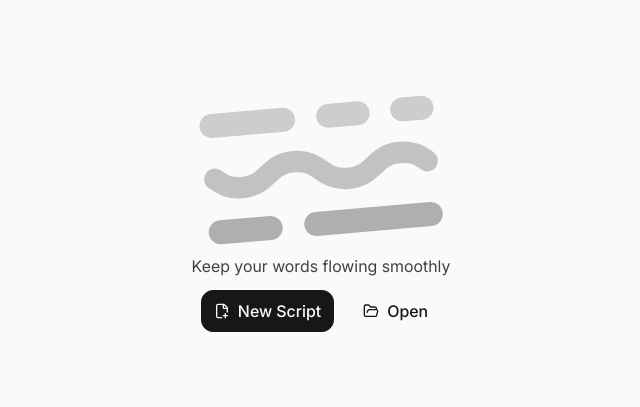
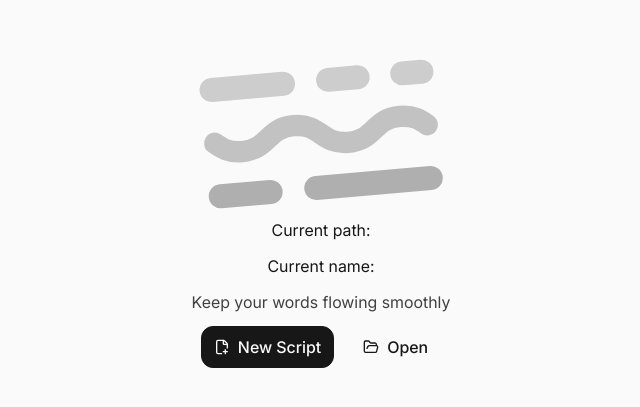
Before and after one commit to domingasp/flowscript, a Vue app: page / in a window 1280 px wide. Shown: the part 207-614 px from the top of the page, without its empty margins (319-959 px from the left). Built offline with nearby package versions, Linux system fonts and the light colour scheme.

Commit message:
feat: set open file in file store

```diff
--- a/eslint.config.ts
+++ b/eslint.config.ts
@@ -59,6 +59,10 @@ export default defineConfig([
           default: "disallow",
           rules: [
             {
+              allow: ["stores"],
+              from: "features",
+            },
+            {
               allow: ["features"],
               from: "views",
             },
@@ -84,6 +88,7 @@ export default defineConfig([
           type: "features",
         },
         { pattern: "views/**", type: "views" },
+        { pattern: "stores/**", type: "stores" },
       ],
       "boundaries/ignore": [
         "**/(router|main).ts",
--- a/package.json
+++ b/package.json
@@ -16,9 +16,11 @@
   },
   "dependencies": {
     "@tailwindcss/vite": "^4.1.18",
+    "@tauri-apps/api": "^2.9.1",
     "@tauri-apps/plugin-dialog": "~2.4.2",
     "@vueuse/core": "^14.1.0",
     "lucide-vue-next": "^0.562.0",
+    "pinia": "^3.0.4",
     "tailwind-merge": "^3.4.0",
     "tailwind-variants": "^3.2.2",
     "tailwindcss": "^4.1.18",
--- a/src/features/launchpad/Launchpad.vue
+++ b/src/features/launchpad/Launchpad.vue
@@ -3,16 +3,20 @@ import { open, save } from '@tauri-apps/plugin-dialog';
 import { FilePlusCorner, FolderOpen } from 'lucide-vue-next';
 
 import Button from '../../components/Button.vue';
+import { useFileStore } from '../../stores/file.store';
 
 const DEFAULT_FILE_NAME = "Untitled Script.md";
 const SUPPORTED_FILE_FILTERS = [{ extensions: ['md', 'markdown'], name: "Markdown Files" }];
+
+const fileStore = useFileStore();
 
 const onOpen = () =>
 	open({
 		filters: SUPPORTED_FILE_FILTERS,
 		multiple: false
 	}).then((path) => {
-		console.log(path);
+		if (!path) return;
+		fileStore.setCurrentFile(path)
 	})
 
 
@@ -29,6 +33,9 @@ const onNew = () => save({
 		<div class="
     relative flex flex-col items-center justify-center gap-md p-md pt-53
   ">
+			<div>Current path: {{ fileStore.currentFile?.path }}</div>
+			<div>Current name: {{ fileStore.currentFile?.name }}</div>
+
 			<img src="@/assets/flowscript.svg" class="
      absolute top-0 h-64 -rotate-5 opacity-30 grayscale
      not-dark:invert
--- a/src/main.ts
+++ b/src/main.ts
@@ -1,7 +1,8 @@
 import "./styles/globals.css";
+import { createPinia } from "pinia";
 import { createApp } from "vue";
 
 import App from "./App.vue";
 import router from "./router";
 
-createApp(App).use(router).mount("#app");
+createApp(App).use(router).use(createPinia()).mount("#app");
--- /dev/null
+++ b/src/stores/file.store.ts
@@ -0,0 +1,28 @@
+import { sep } from "@tauri-apps/api/path";
+import { defineStore } from "pinia";
+
+type FileState = {
+  currentFile?: {
+    name: string;
+    path: string;
+  };
+};
+
+export const useFileStore = defineStore("file", {
+  actions: {
+    setCurrentFile(path: string | undefined) {
+      if (!path) {
+        this.currentFile = undefined;
+        return;
+      }
+
+      const lastSepIndex = path.lastIndexOf(sep());
+      const name = lastSepIndex !== -1 ? path.slice(lastSepIndex + 1) : path;
+
+      this.currentFile = { name, path };
+    },
+  },
+  state: (): FileState => ({
+    currentFile: undefined,
+  }),
+});
```
Also changed, not shown: 1 other file (tests, documents, lock files or other folders).
